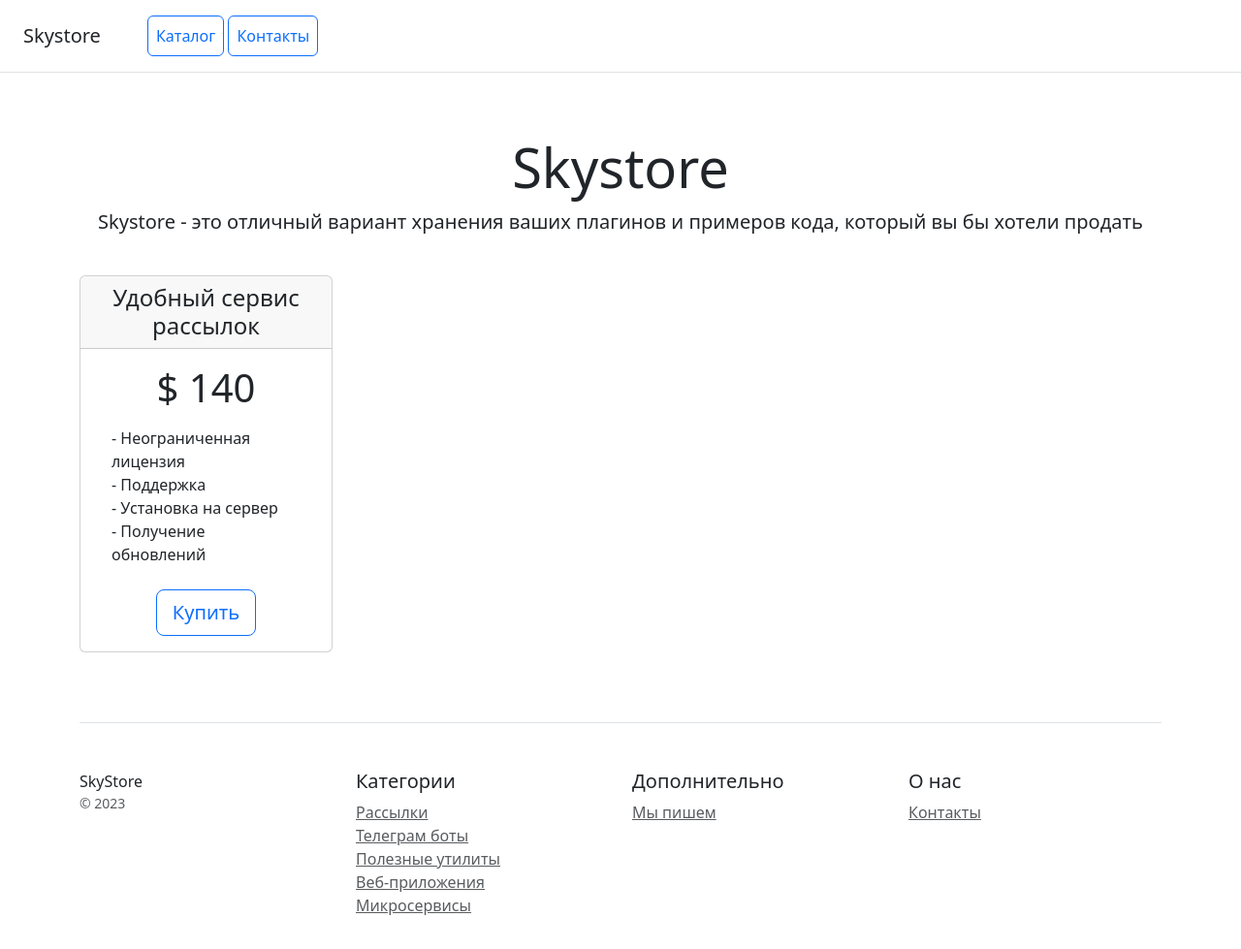
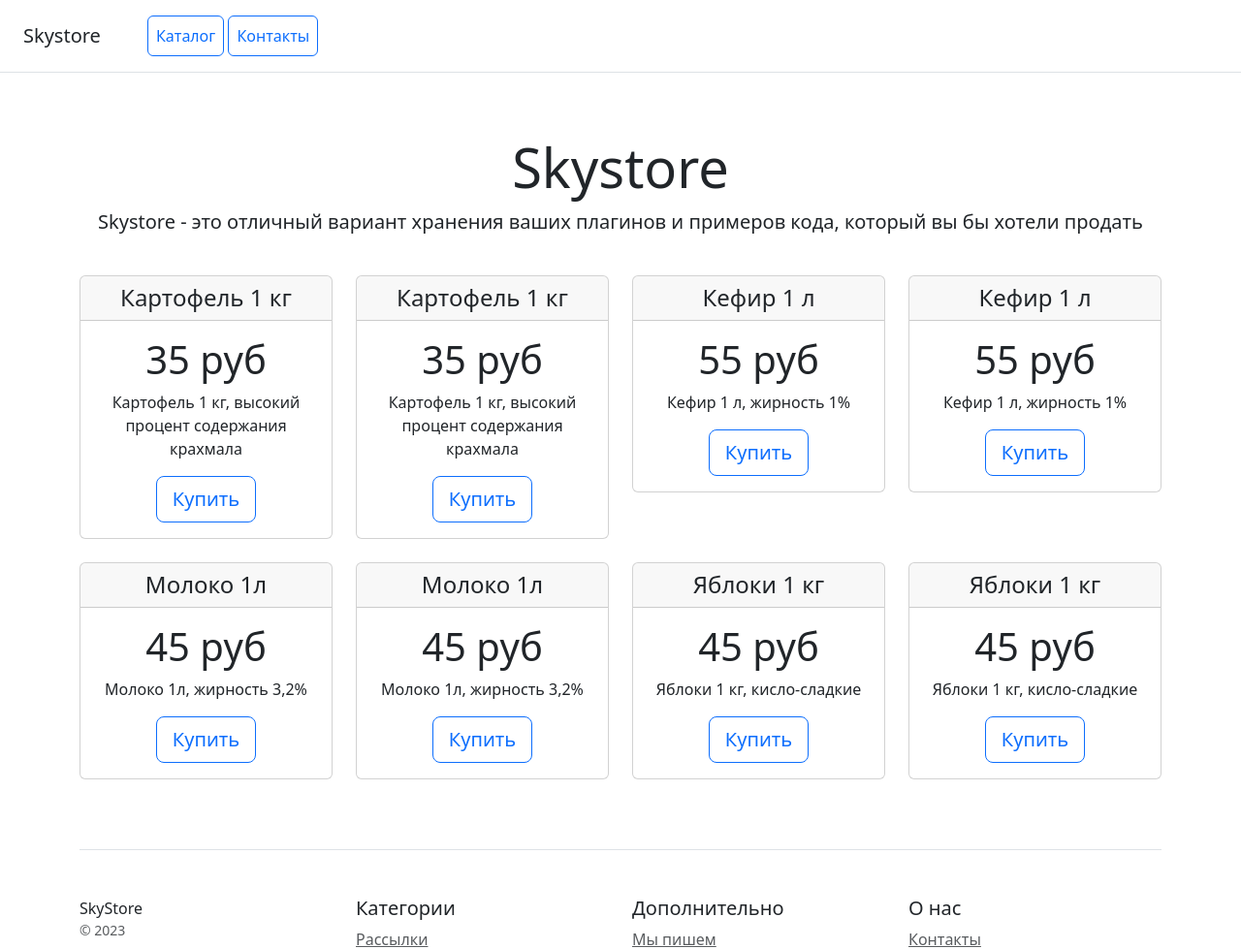
Before and after one commit to oksanaozturk/Online_lesson__Django_21.1_Ostanin_products, a Django app: template catalog/templates/catalog/home_page.html in a window 1280 px wide. Shown: the top 979 px of the page at 97% size. Before the commit the page ends 944 px from the top, so only its background shows below. Run offline with Django 5.2, Linux system fonts and the light colour scheme; the template is opened without the code that fills it: values that come from a table or form of the project are taken from there, others are empty; data comes from the database, SQL or seed files in the repository; some libraries are stand-ins or nearby versions.

Commit message:
В шаблон home_page.html внесены изменения, если его включать в работу, настраивать захештегленные пути, то он будет работать

```diff
--- a/catalog/templates/catalog/home_page.html
+++ b/catalog/templates/catalog/home_page.html
@@ -1,10 +1,11 @@
+{% load static %}
 <!doctype html>
 <html lang="en">
 <head>
     <meta charset="utf-8">
     <meta name="viewport" content="width=device-width, initial-scale=1">
     <title>Skystore</title>
-    <link href="https://cdn.jsdelivr.net/npm/bootstrap@5.3.2/dist/css/bootstrap.min.css" rel="stylesheet" integrity="sha384-T3c6CoIi6uLrA9TneNEoa7RxnatzjcDSCmG1MXxSR1GAsXEV/Dwwykc2MPK8M2HN" crossorigin="anonymous">
+    <link href="{% static 'css/bootstrap.min.css' %}" rel="stylesheet">
 </head>
 <body>
 <div class="d-flex flex-column flex-md-row align-items-center p-3 px-md-4 mb-3 bg-white border-bottom box-shadow">
@@ -23,23 +24,20 @@
 
 <div class="container">
     <div class="row text-center">
+        {% for product in object_list %}
         <div class="col-3">
             <div class="card mb-4 box-shadow">
                 <div class="card-header">
-                    <h4 class="my-0 font-weight-normal">Удобный сервис рассылок</h4>
+                    <h4 class="my-0 font-weight-normal">{{ product }}</h4>
                 </div>
                 <div class="card-body">
-                    <h1 class="card-title pricing-card-title">$ 140</h1>
-                    <ul class="list-unstyled mt-3 mb-4 text-start m-3">
-                        <li>- Неограниченная лицензия</li>
-                        <li>- Поддержка</li>
-                        <li>- Установка на сервер</li>
-                        <li>- Получение обновлений</li>
-                    </ul>
+                    <h1 class="card-title pricing-card-title">{{ product.price }} руб</h1>
+                    <p class="card-text">{{ product.description }}</p>
                     <button type="button" class="btn btn-lg btn-block btn-outline-primary">Купить</button>
                 </div>
             </div>
         </div>
+        {% endfor %}
     </div>
 
     <footer class="pt-4 my-md-5 pt-md-5 border-top">
@@ -74,6 +72,6 @@
     </footer>
 </div>
 
-<script src="https://cdn.jsdelivr.net/npm/bootstrap@5.3.2/dist/js/bootstrap.bundle.min.js" integrity="sha384-C6RzsynM9kWDrMNeT87bh95OGNyZPhcTNXj1NW7RuBCsyN/o0jlpcV8Qyq46cDfL" crossorigin="anonymous"></script>
+<script src="{% static 'js/bootstrap.bundle.min.js' %}"></script>
 </body>
 </html>
```
